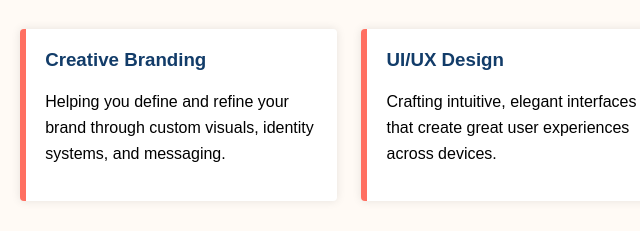
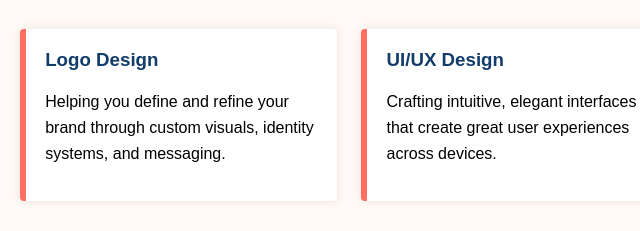
Before and after one commit to Suraj-T123/itassessment2024, a plain HTML site: page IT/services.html in a window 1280 px wide. Shown: the part 143-374 px from the top of the page, 120-760 px from the left. Drawn offline with Linux system fonts and the light colour scheme.

Commit message:
Completed

```diff
--- a/IT/services.html
+++ b/IT/services.html
@@ -69,7 +69,7 @@
       <h1>What I Offer</h1>
       <div class="card-container">
         <div class="service-card">
-          <h3>Creative Branding</h3>
+          <h3>Logo Design</h3>
           <p>
             Helping you define and refine your brand through custom visuals,
             identity systems, and messaging.
```
